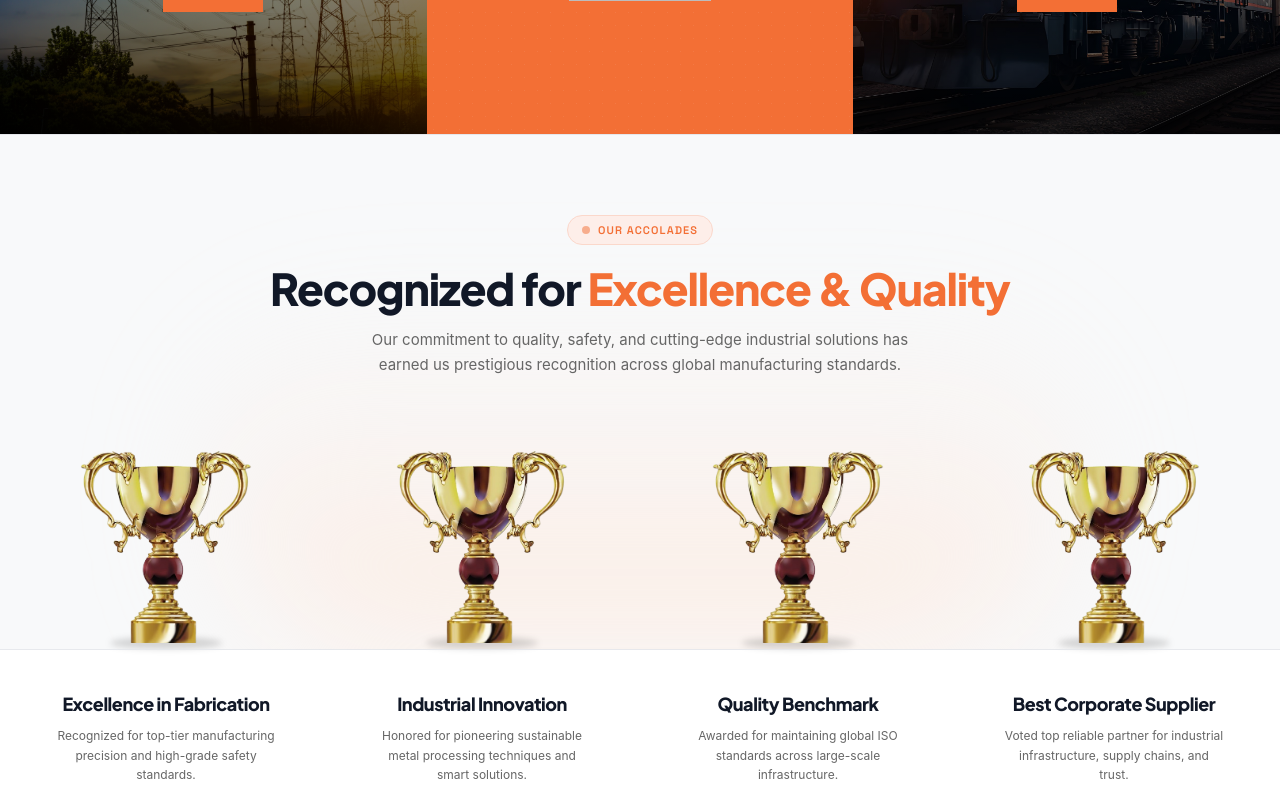
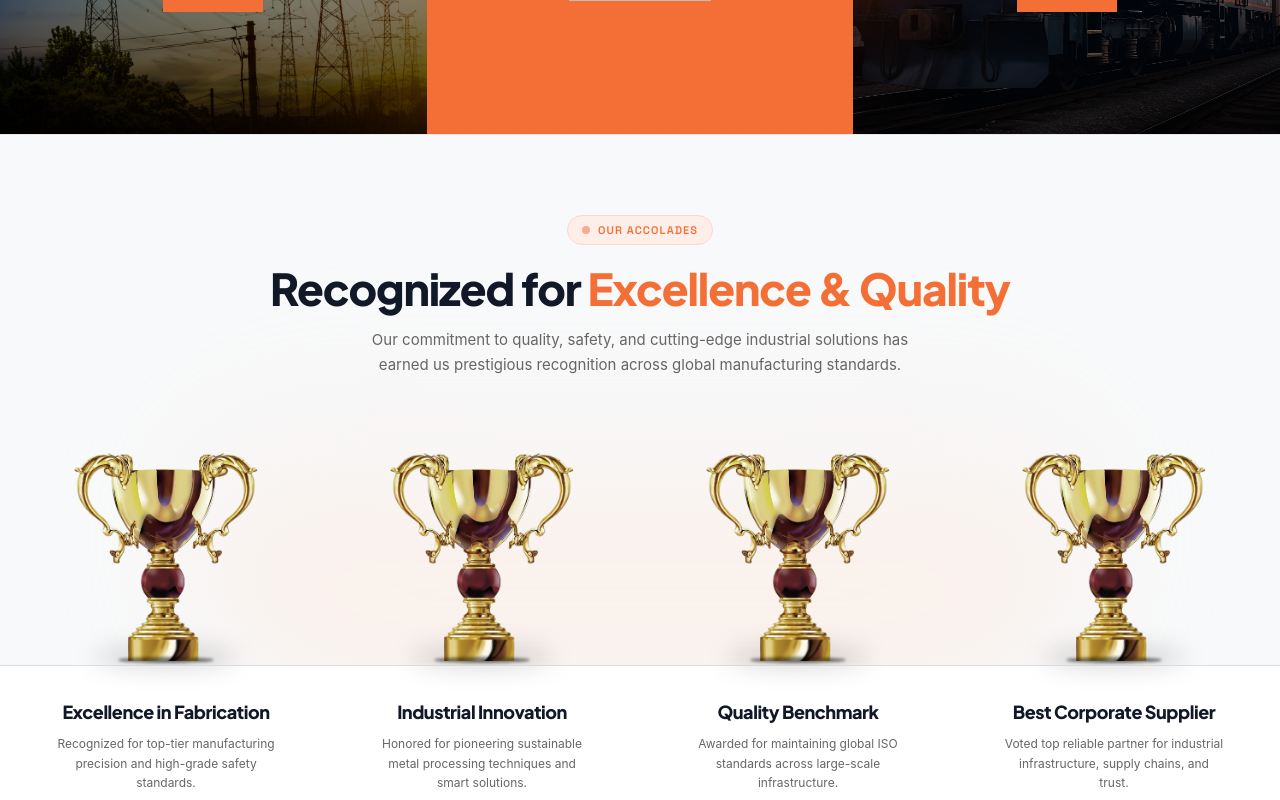
Before and after one commit to VatsMShah/ANMISPAT, a React (Vite) app: page / in a window 1280 px wide. Shown: the part 4880-5680 px from the top of the page. Built offline with nearby package versions, Linux system fonts and the light colour scheme.

Commit message:
Modified Awards section to add better details

```diff
--- a/src/components/Awards.jsx
+++ b/src/components/Awards.jsx
@@ -38,11 +38,11 @@ export default function Awards() {
   return (
     <section id="awards" className="relative w-full overflow-hidden font-sans border-t border-b border-gray-200">
 
-      {/* UPPER HALF: Wall/Backdrop with soft orange center glow */}
-      <div className="relative bg-[#f8f9fa] pt-20 pb-16 px-6">
+      {/* UPPER HALF: Backdrop Wall */}
+      <div className="relative bg-[#f8f9fa] pt-20 pb-0 px-6">
 
         {/* Soft Radial Backlight Glow behind trophies */}
-        <div className="absolute bottom-0 left-1/2 -translate-x-1/2 w-[850px] h-[350px] bg-gradient-to-t from-[#fde8dc]/80 via-[#fde8dc]/30 to-transparent rounded-full blur-3xl pointer-events-none" />
+        <div className="absolute bottom-0 left-1/2 -translate-x-1/2 w-[900px] h-[300px] bg-gradient-to-t from-[#fde8dc]/80 via-[#fde8dc]/30 to-transparent rounded-full blur-3xl pointer-events-none" />
 
         {/* Section Header */}
         <div className="max-w-[1280px] mx-auto text-center relative z-10 mb-12">
@@ -62,38 +62,44 @@ export default function Awards() {
           </p>
         </div>
 
-        {/* Trophies Sitting directly on the Platform Edge */}
-        <div className="max-w-[1280px] mx-auto grid grid-cols-1 sm:grid-cols-2 lg:grid-cols-4 gap-8 relative z-20 -mb-16">
+        {/* Trophy Row Alignment */}
+        <div className="max-w-[1280px] mx-auto grid grid-cols-1 sm:grid-cols-2 lg:grid-cols-4 gap-8 relative z-20">
           {awardsData.map((award) => (
             <div
               key={award.id}
-              className="flex flex-col items-center group cursor-default transition-transform duration-300 hover:-translate-y-2"
+              className="flex flex-col items-center group cursor-default"
             >
-              <div className="relative w-full h-48 md:h-56 flex flex-col items-center justify-end">
-                {/* Trophy Image */}
+              <div className="relative w-full h-52 md:h-60 flex flex-col items-center justify-end">
+
+                {/* Trophy Image (Bottom edge aligned directly to the seam) */}
                 <img
                   src={award.image}
                   alt={award.alt}
-                  className="max-h-40 md:max-h-48 object-contain relative z-10 transition-transform duration-500 group-hover:scale-105"
+                  className="max-h-44 md:max-h-52 object-contain relative z-20 transition-transform duration-500 ease-out group-hover:-translate-y-2 group-hover:scale-102"
                 />
 
-                {/* Ground Shadow on the seam */}
-                <div className="w-28 h-3 bg-black/15 rounded-[100%] blur-[3px] mt-[-6px] relative z-0 transition-all duration-300 group-hover:w-32 group-hover:bg-[#f36f35]/25" />
+                {/* --- SHADOW SYSTEM FOR PLATFORM REALISM --- */}
+
+                {/* 1. Tight Ground Contact Shadow (Dark core directly under the base) */}
+                <div className="w-24 h-1.5 bg-black/50 rounded-[100%] blur-[1.5px] relative z-20 -mt-1 transition-all duration-500 group-hover:w-20 group-hover:bg-black/30 group-hover:scale-95" />
+
+                {/* 2. Soft Floor Ambient Drop Shadow (Spreads out onto the white platform below) */}
+                <div className="w-36 h-4 bg-black/20 rounded-[100%] blur-md relative z-10 -mt-3.5 transition-all duration-500 group-hover:w-44 group-hover:bg-[#f36f35]/20 group-hover:blur-lg" />
               </div>
             </div>
           ))}
         </div>
       </div>
 
-      {/* PLATFORM HORIZON LINE: Visible crisp border edge */}
-      <div className="w-full border-t border-gray-200/90 shadow-[0_4px_12px_rgba(0,0,0,0.03)] relative z-20" />
+      {/* PLATFORM HORIZON SEAM: Sharp border line acting as the shelf edge */}
+      <div className="w-full border-t border-gray-300/80 shadow-[0_6px_16px_rgba(0,0,0,0.04)] relative z-30" />
 
-      {/* LOWER HALF: Solid White Platform Base for Titles & Text */}
-      <div className="bg-white pt-10 pb-20 px-6 relative z-10">
+      {/* LOWER HALF: White Platform Base for Titles & Copy */}
+      <div className="bg-white pt-8 pb-20 px-6 relative z-10">
         <div className="max-w-[1280px] mx-auto grid grid-cols-1 sm:grid-cols-2 lg:grid-cols-4 gap-8 text-center">
           {awardsData.map((award) => (
             <div key={award.id} className="flex flex-col items-center px-4">
-              <h3 className="text-lg font-extrabold text-[#111827] mb-2 tracking-tight">
+              <h3 className="text-lg font-extrabold text-[#111827] mb-2 tracking-tight group-hover:text-[#f36f35] transition-colors">
                 {award.title}
               </h3>
               <p className="text-xs text-[#666666] leading-relaxed max-w-[220px]">
```
